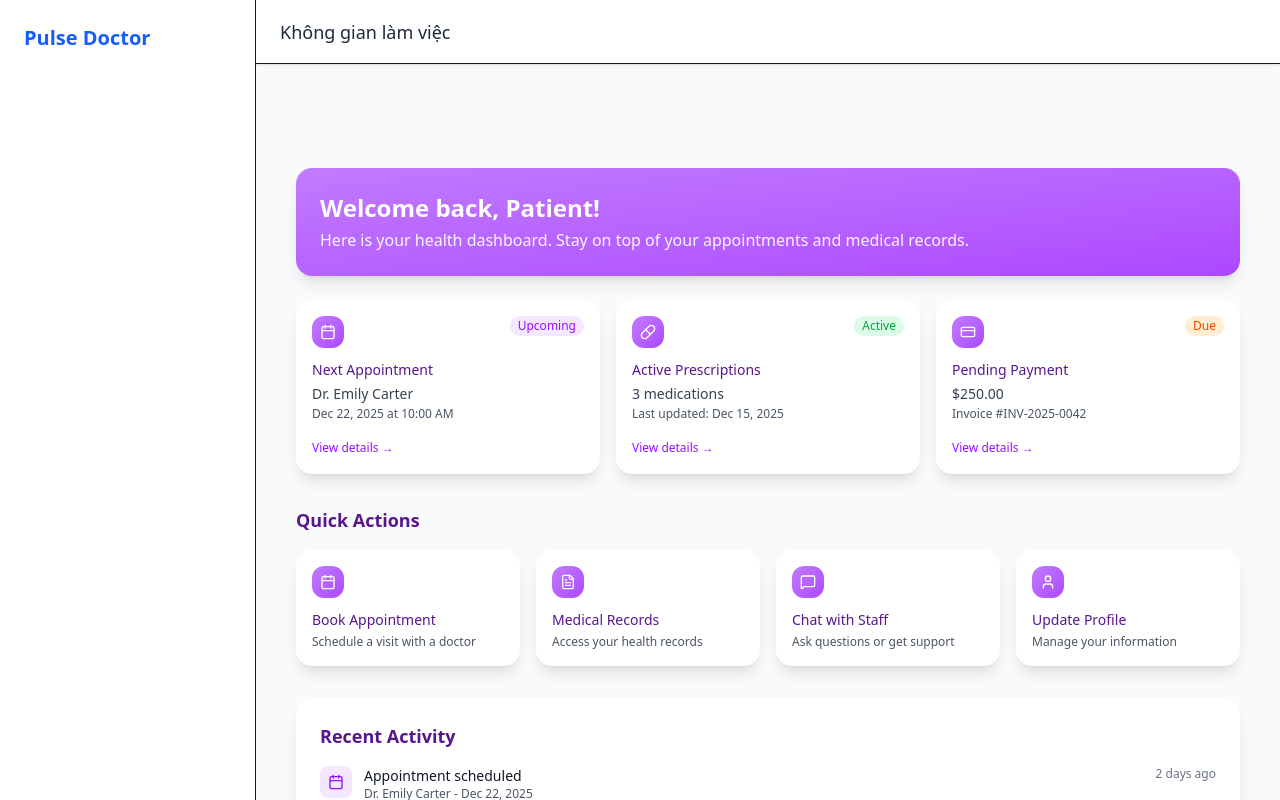
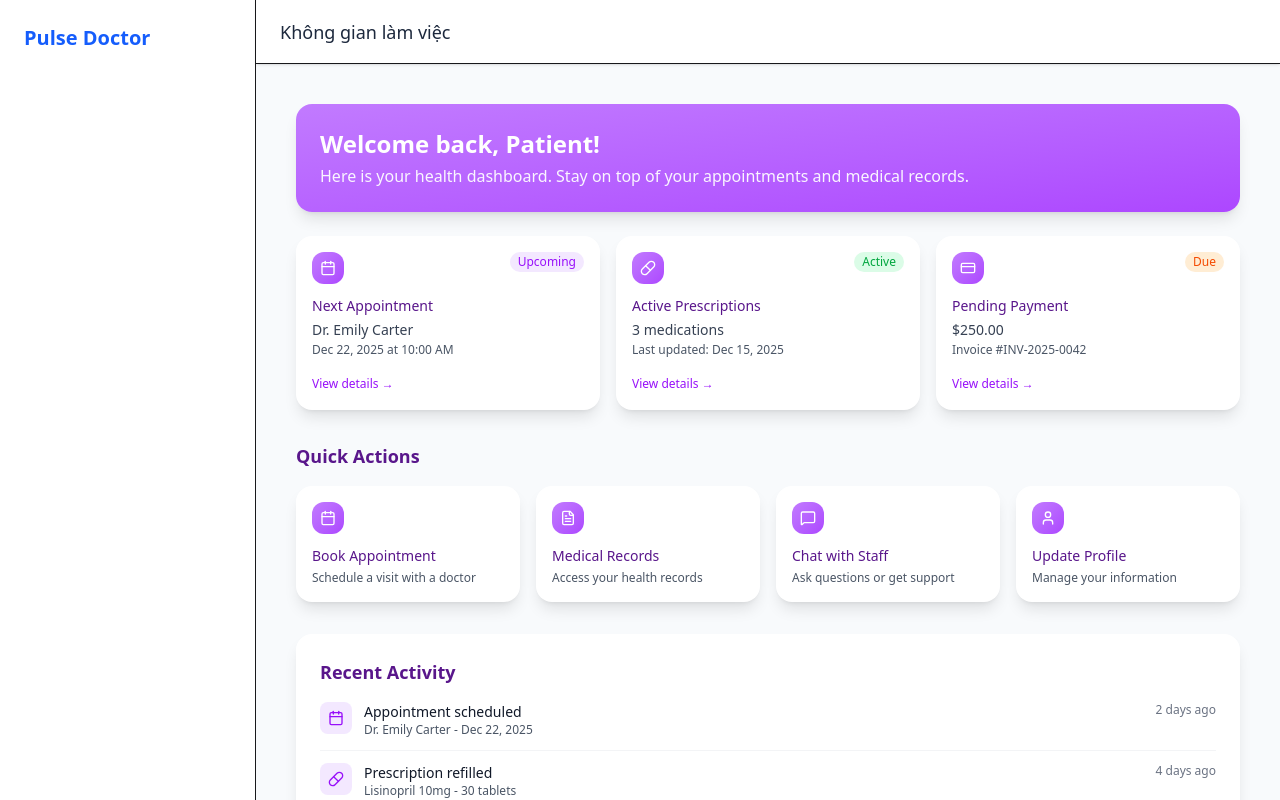
Before and after one commit to the-pulse-clinic-uit/pulse-web, a Next.js app: page /hms/dashboard in a window 1280 px wide. Built offline with nearby package versions, Linux system fonts and the light colour scheme.

Commit message:
feat(ui): add UI for dashboard page

```diff
--- a/app/hms/dashboard/page.tsx
+++ b/app/hms/dashboard/page.tsx
@@ -22,10 +22,9 @@ export default function DashboardPage() {
 
   return (
     <div className="min-h-screen">
-      <div className="max-w-7xl mx-auto px-4 py-4 pt-20">
+      <div className="max-w-7xl mx-auto px-4 py-4">
         <WelcomeBanner userName={user.name} />
 
-        {/* Summary */}
         <div className="grid md:grid-cols-3 gap-4 mb-8">
           <SummaryCard
             icon={<Calendar className="w-4 h-4 text-white" />}
@@ -58,7 +57,6 @@ export default function DashboardPage() {
           />
         </div>
 
-        {/* Quick Actions */}
         <div className="mb-8">
           <h2 className="text-purple-900 text-lg font-semibold mb-4">
             Quick Actions
@@ -92,7 +90,6 @@ export default function DashboardPage() {
           </div>
         </div>
 
-        {/* Recent Activity */}
         <div className="bg-white rounded-2xl shadow-lg p-6">
           <h2 className="text-purple-900 text-lg font-semibold mb-4">
             Recent Activity
--- a/components/patient/PatientNavbar.tsx
+++ b/components/patient/PatientNavbar.tsx
@@ -18,7 +18,6 @@ const PatientNavbar: React.FC = () => {
   }, []);
 
   const handleLogout = () => {
-    // TODO: add logout logic here (signOut, clear session, etc.)
     alert("You have been logged out!");
   };
 
@@ -35,7 +34,6 @@ const PatientNavbar: React.FC = () => {
     <header className="fixed top-0 inset-x-0 z-50 bg-background/95 backdrop-blur-md border-b border-border/50">
       <div className="container mx-auto px-4 sm:px-6 lg:px-8">
         <div className="flex h-20 lg:h-24 items-center">
-          {/* Logo - moved more to the left */}
           <div className="flex-shrink-0 mr-8">
             <Link href="/dashboard" className="flex items-center gap-4">
               <Image
@@ -52,7 +50,6 @@ const PatientNavbar: React.FC = () => {
             </Link>
           </div>
 
-          {/* Desktop navigation - centered */}
           <nav className="hidden md:flex items-center gap-6 flex-1 justify-center">
             {nav.map((item) => (
               <Link
@@ -71,7 +68,6 @@ const PatientNavbar: React.FC = () => {
             ))}
           </nav>
 
-          {/* Desktop Logout - moved more to the right */}
           <div className="hidden md:flex items-center ml-8">
             <button
               onClick={handleLogout}
@@ -82,7 +78,6 @@ const PatientNavbar: React.FC = () => {
             </button>
           </div>
 
-          {/* Mobile menu toggle */}
           <button
             aria-label="Toggle menu"
             onClick={toggleMobile}
@@ -92,7 +87,6 @@ const PatientNavbar: React.FC = () => {
           </button>
         </div>
 
-        {/* Mobile menu */}
         {mobileOpen && (
           <div className="md:hidden pb-4">
             <div className="flex flex-col gap-2 pt-2">
```
